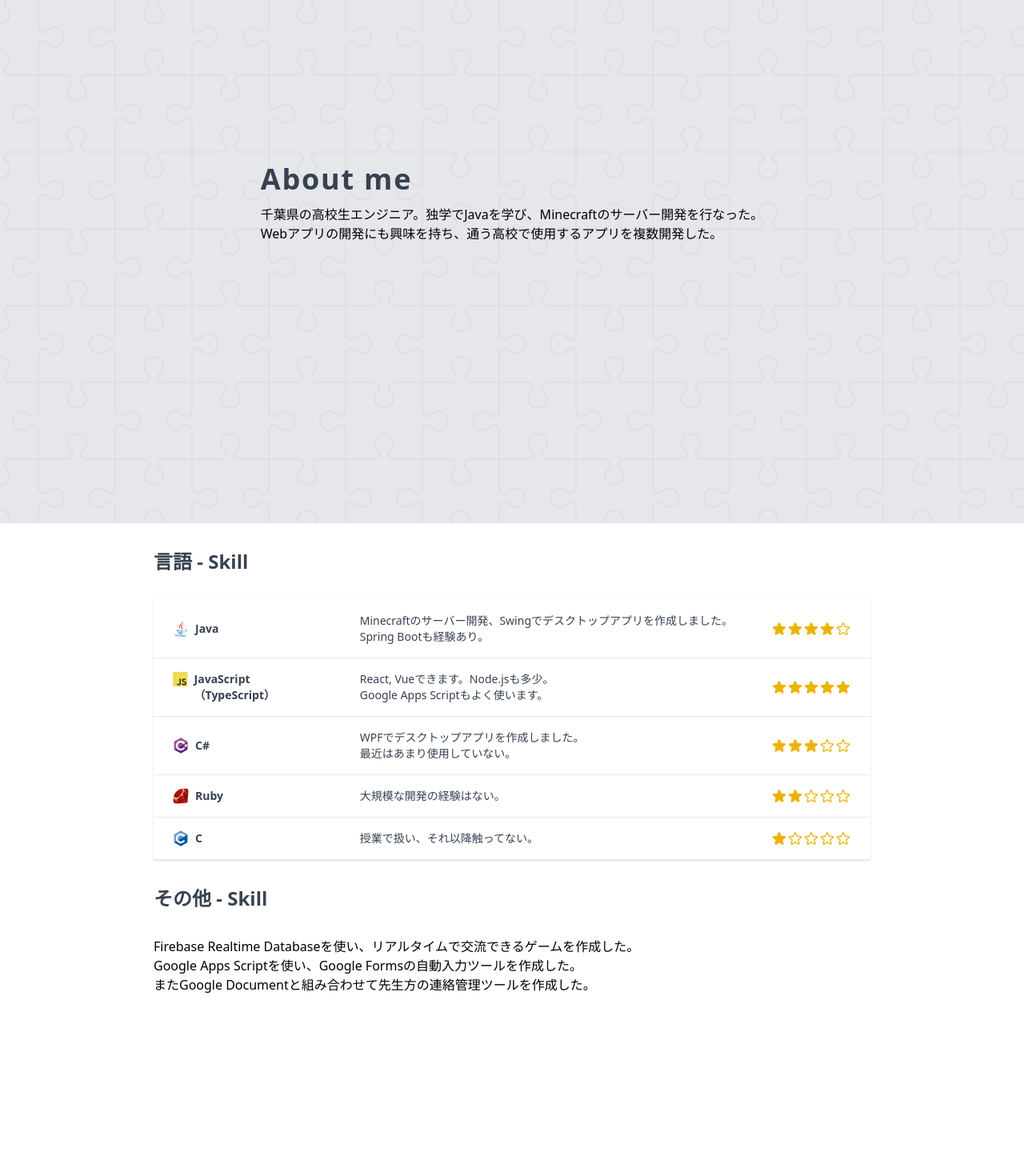
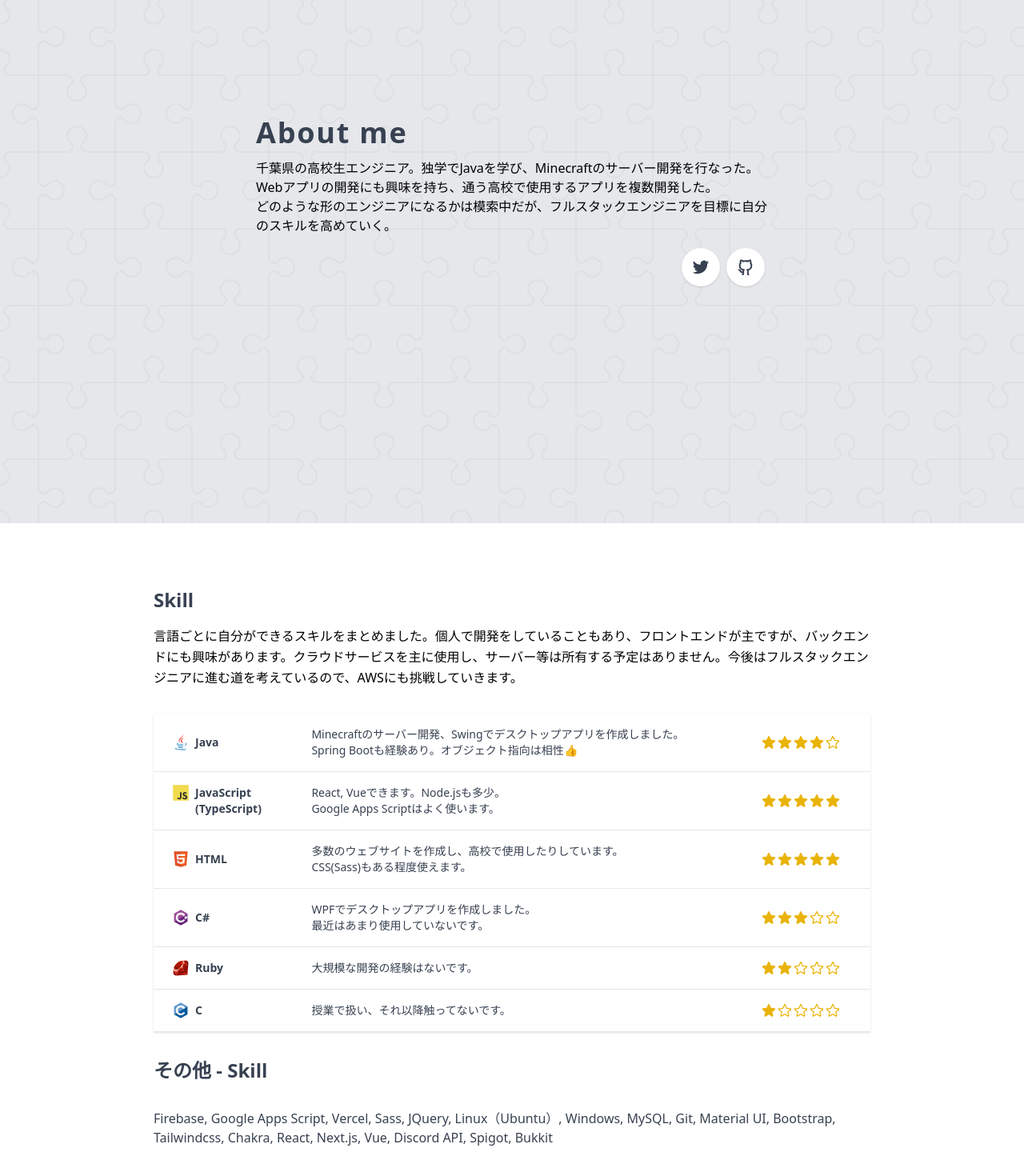
Before and after one commit to kk79it/portfolio, a React (Create React App) app: page / in a window 1280 px wide. Shown: the part 946-2416 px from the top of the page at 80% size. Built offline with nearby package versions, Linux system fonts and the light colour scheme.

Commit message:
スキルを変更

```diff
--- a/src/components/topics/about.tsx
+++ b/src/components/topics/about.tsx
@@ -18,10 +18,62 @@ function About() {
           千葉県の高校生エンジニア。独学でJavaを学び、Minecraftのサーバー開発を行なった。
           <br />
           Webアプリの開発にも興味を持ち、通う高校で使用するアプリを複数開発した。
+          <br />
+          どのような形のエンジニアになるかは模索中だが、フルスタックエンジニアを目標に自分のスキルを高めていく。
         </p>
+        <div className="mt-3 flex justify-end">
+          <a
+            href="https://twitter.com/kk79it"
+            target="_blank"
+            rel="noreferrer"
+            className="m-1 flex h-12 w-12 items-center justify-center rounded-full bg-white text-gray-700 shadow hover:text-gray-500 active:shadow-inner"
+          >
+            <TwitterIcon />
+          </a>
+          <a
+            href="https://github.com/kk79it"
+            target="_blank"
+            rel="noreferrer"
+            className="m-1 flex h-12 w-12 items-center justify-center rounded-full bg-white text-gray-700 shadow hover:text-gray-500 active:shadow-inner"
+          >
+            <GitHubIcon />
+          </a>
+        </div>
       </div>
     </div>
   );
 }
 
 export default About;
+
+function TwitterIcon() {
+  return (
+    <svg
+      xmlns="http://www.w3.org/2000/svg"
+      viewBox="0 0 24 24"
+      className="h-6 w-6"
+    >
+      <path fill="none" d="M0 0h24v24H0z" />
+      <path
+        fill="currentColor"
+        d="M22.162 5.656a8.384 8.384 0 0 1-2.402.658A4.196 4.196 0 0 0 21.6 4c-.82.488-1.719.83-2.656 1.015a4.182 4.182 0 0 0-7.126 3.814 11.874 11.874 0 0 1-8.62-4.37 4.168 4.168 0 0 0-.566 2.103c0 1.45.738 2.731 1.86 3.481a4.168 4.168 0 0 1-1.894-.523v.052a4.185 4.185 0 0 0 3.355 4.101 4.21 4.21 0 0 1-1.89.072A4.185 4.185 0 0 0 7.97 16.65a8.394 8.394 0 0 1-6.191 1.732 11.83 11.83 0 0 0 6.41 1.88c7.693 0 11.9-6.373 11.9-11.9 0-.18-.005-.362-.013-.54a8.496 8.496 0 0 0 2.087-2.165z"
+      />
+    </svg>
+  );
+}
+
+function GitHubIcon() {
+  return (
+    <svg
+      xmlns="http://www.w3.org/2000/svg"
+      viewBox="0 0 24 24"
+      className="h-6 w-6"
+    >
+      <path fill="none" d="M0 0h24v24H0z" />
+      <path
+        fill="currentColor"
+        d="M5.883 18.653c-.3-.2-.558-.455-.86-.816a50.32 50.32 0 0 1-.466-.579c-.463-.575-.755-.84-1.057-.949a1 1 0 0 1 .676-1.883c.752.27 1.261.735 1.947 1.588-.094-.117.34.427.433.539.19.227.33.365.44.438.204.137.587.196 1.15.14.023-.382.094-.753.202-1.095C5.38 15.31 3.7 13.396 3.7 9.64c0-1.24.37-2.356 1.058-3.292-.218-.894-.185-1.975.302-3.192a1 1 0 0 1 .63-.582c.081-.024.127-.035.208-.047.803-.123 1.937.17 3.415 1.096A11.731 11.731 0 0 1 12 3.315c.912 0 1.818.104 2.684.308 1.477-.933 2.613-1.226 3.422-1.096.085.013.157.03.218.05a1 1 0 0 1 .616.58c.487 1.216.52 2.297.302 3.19.691.936 1.058 2.045 1.058 3.293 0 3.757-1.674 5.665-4.642 6.392.125.415.19.879.19 1.38a300.492 300.492 0 0 1-.012 2.716 1 1 0 0 1-.019 1.958c-1.139.228-1.983-.532-1.983-1.525l.002-.446.005-.705c.005-.708.007-1.338.007-1.998 0-.697-.183-1.152-.425-1.36-.661-.57-.326-1.655.54-1.752 2.967-.333 4.337-1.482 4.337-4.66 0-.955-.312-1.744-.913-2.404a1 1 0 0 1-.19-1.045c.166-.414.237-.957.096-1.614l-.01.003c-.491.139-1.11.44-1.858.949a1 1 0 0 1-.833.135A9.626 9.626 0 0 0 12 5.315c-.89 0-1.772.119-2.592.35a1 1 0 0 1-.83-.134c-.752-.507-1.374-.807-1.868-.947-.144.653-.073 1.194.092 1.607a1 1 0 0 1-.189 1.045C6.016 7.89 5.7 8.694 5.7 9.64c0 3.172 1.371 4.328 4.322 4.66.865.097 1.201 1.177.544 1.748-.192.168-.429.732-.429 1.364v3.15c0 .986-.835 1.725-1.96 1.528a1 1 0 0 1-.04-1.962v-.99c-.91.061-1.662-.088-2.254-.485z"
+      />
+    </svg>
+  );
+}
--- a/src/components/topics/home.tsx
+++ b/src/components/topics/home.tsx
@@ -1,10 +1,16 @@
+import classNames from "classnames";
+import styles from "../../styles/topics-home.module.scss";
+
 function Home() {
   return (
     <div
       id="home"
-      className="relative min-h-screen bg-gradient-to-br from-sky-200 to-teal-500"
+      className={classNames(
+        "relative min-h-screen from-sky-200 to-teal-500",
+        styles.background
+      )}
     >
-      <div className="h-16 bg-white"></div>
+      <div className={classNames("h-16 bg-white")}></div>
       <div className="absolute top-1/2 left-1/2 -translate-x-1/2 -translate-y-1/2">
         <h1 className="text-5xl font-bold tracking-wider text-gray-700">
           K-Lab.
--- a/src/components/topics/skill.tsx
+++ b/src/components/topics/skill.tsx
@@ -2,33 +2,40 @@ const skills = [
   {
     lang: "Java",
     description:
-      "Minecraftのサーバー開発、Swingでデスクトップアプリを作成しました。\nSpring Bootも経験あり。",
+      "Minecraftのサーバー開発、Swingでデスクトップアプリを作成しました。\nSpring Bootも経験あり。オブジェクト指向は相性👍",
     level: 4,
     icon: <JavaIcon />,
   },
   {
-    lang: "JavaScript（TypeScript）",
+    lang: "JavaScript\n(TypeScript)",
     description:
-      "React, Vueできます。Node.jsも多少。\nGoogle Apps Scriptもよく使います。",
+      "React, Vueできます。Node.jsも多少。\nGoogle Apps Scriptはよく使います。",
     level: 5,
     icon: <JavaScriptIcon />,
   },
   {
+    lang: "HTML",
+    description:
+      "多数のウェブサイトを作成し、高校で使用したりしています。\nCSS(Sass)もある程度使えます。",
+    level: 5,
+    icon: <HTMLIcon />,
+  },
+  {
     lang: "C#",
     description:
-      "WPFでデスクトップアプリを作成しました。\n最近はあまり使用していない。",
+      "WPFでデスクトップアプリを作成しました。\n最近はあまり使用していないです。",
     level: 3,
     icon: <CSharpIcon />,
   },
   {
     lang: "Ruby",
-    description: "大規模な開発の経験はない。",
+    description: "大規模な開発の経験はないです。",
     level: 2,
     icon: <RubyIcon />,
   },
   {
     lang: "C",
-    description: "授業で扱い、それ以降触ってない。",
+    description: "授業で扱い、それ以降触ってないです。",
     level: 1,
     icon: <CIcon />,
   },
@@ -37,20 +44,23 @@ const skills = [
 function Skill() {
   return (
     <div id="skill" className="min-h-screen bg-white px-2">
-      <div className="mx-auto mt-8 max-w-4xl">
-        <h2 className="my-4 text-2xl font-bold text-gray-700">言語 - Skill</h2>
+      <div className="mx-auto pt-16 max-w-4xl">
+        <h2 className="my-4 text-2xl font-bold text-gray-700">Skill</h2>
+        <p className="leading-relaxed">
+          言語ごとに自分ができるスキルをまとめました。個人で開発をしていることもあり、フロントエンドが主ですが、バックエンドにも興味があります。クラウドサービスを主に使用し、サーバー等は所有する予定はありません。今後はフルスタックエンジニアに進む道を考えているので、AWSにも挑戦していきます。
+        </p>
         <div className="my-8 overflow-x-auto shadow">
           <table className="w-full text-left text-sm text-gray-700">
             <tbody>
               {skills.map(({ lang, description, level, icon }) => (
-                <tr key={lang} className="border-b">
+                <tr key={lang} className="whitespace-pre border-b">
                   <th scope="row" className="py-4 px-6">
                     <div className="flex">
                       {icon}
                       <div className="ml-2">{lang}</div>
                     </div>
                   </th>
-                  <td className="whitespace-pre py-4 px-6">{description}</td>
+                  <td className="py-4 px-6">{description}</td>
                   <td className="py-4 px-6">
                     <div className="flex text-yellow-500">
                       {[...Array(level)].map((_value, index) => (
@@ -69,14 +79,10 @@ function Skill() {
         <h2 className="my-8 text-2xl font-bold text-gray-700">
           その他 - Skill
         </h2>
-        <p>
-          Firebase Realtime
-          Databaseを使い、リアルタイムで交流できるゲームを作成した。
-        </p>
-        <p>
-          Google Apps Scriptを使い、Google Formsの自動入力ツールを作成した。
-          <br />
-          またGoogle Documentと組み合わせて先生方の連絡管理ツールを作成した。
+        <p className="text-gray-700 my-8">
+          Firebase, Google Apps Script, Vercel, Sass, JQuery, Linux（Ubuntu）,
+          Windows, MySQL, Git, Material UI, Bootstrap, Tailwindcss, Chakra,
+          React, Next.js, Vue, Discord API, Spigot, Bukkit
         </p>
       </div>
     </div>
@@ -516,3 +522,23 @@ function CIcon() {
     </svg>
   );
 }
+
+function HTMLIcon() {
+  return (
+    <svg viewBox="0 0 128 128" className="h-5 w-5">
+      <path
+        fill="#E44D26"
+        d="M19.037 113.876L9.032 1.661h109.936l-10.016 112.198-45.019 12.48z"
+      ></path>
+      <path fill="#F16529" d="M64 116.8l36.378-10.086 8.559-95.878H64z"></path>
+      <path
+        fill="#EBEBEB"
+        d="M64 52.455H45.788L44.53 38.361H64V24.599H29.489l.33 3.692 3.382 37.927H64zm0 35.743l-.061.017-15.327-4.14-.979-10.975H33.816l1.928 21.609 28.193 7.826.063-.017z"
+      ></path>
+      <path
+        fill="#fff"
+        d="M63.952 52.455v13.763h16.947l-1.597 17.849-15.35 4.143v14.319l28.215-7.82.207-2.325 3.234-36.233.335-3.696h-3.708zm0-27.856v13.762h33.244l.276-3.092.628-6.978.329-3.692z"
+      ></path>
+    </svg>
+  );
+}
```
Also changed, not shown: src/styles/topics-home.module.scss (added, +4 -0 lines).
